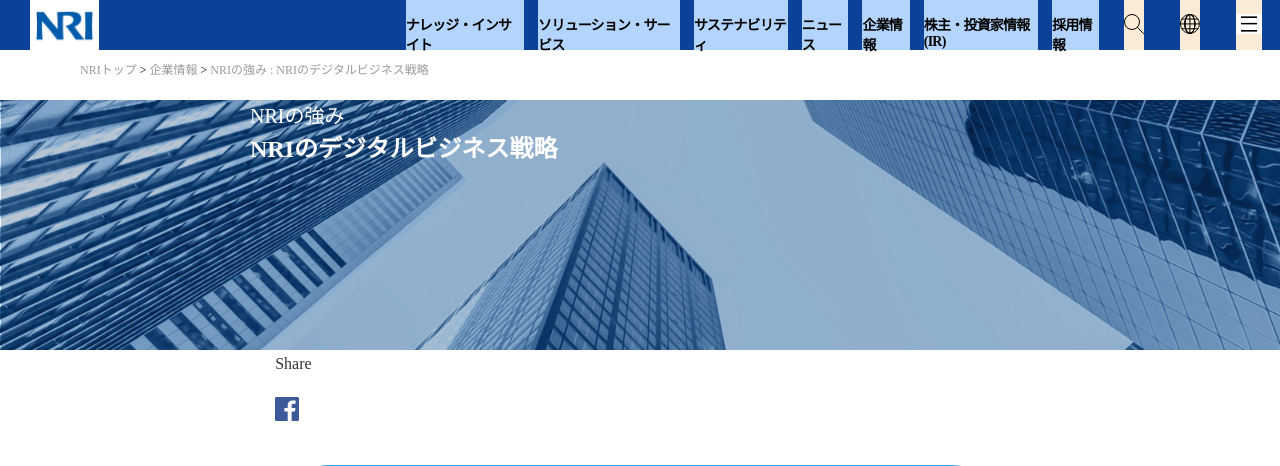
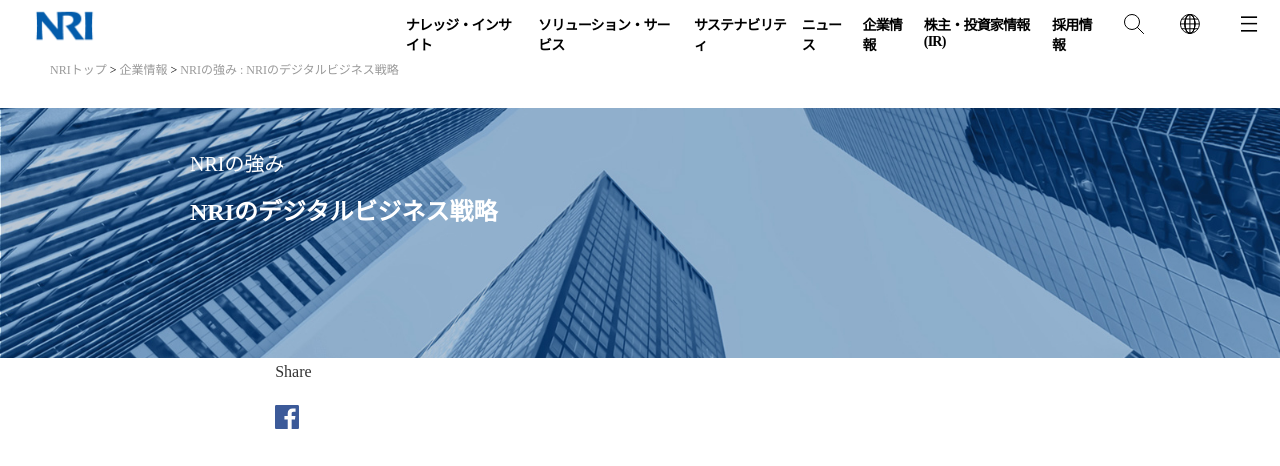
Before and after one commit to mb-c16h18n3scl31985/yumi-takahashi, a PHP site: page / in a window 1280 px wide. Shown: the top 466 px of the page. Run offline with PHP 8.4, Linux system fonts and the light colour scheme.

Commit message:
header調整

```diff
--- a/index.html
+++ b/index.html
@@ -15,9 +15,9 @@
     <link rel="icon" href="images/symbol/favicon.ico">
 </head>
 <body>
-<header class="header-fixed">
+<header>
     <nav class="global-navi">
-        <div class="display-flex">
+        <div class="display-flex header-fixed">
         <a href="#"><h1><img src="images/symbol/logo.png" alt="NRI ロゴ" class="logo"></h1></a>
         <ul class="global-navi--text">
             <li><a href="#">ナレッジ・インサイト</a></li>
--- a/stylesheet.css
+++ b/stylesheet.css
@@ -15,7 +15,7 @@ ul li {
     width: 100%;
     height: 50px;
     z-index: 2;
-    background-color: #0c419a;
+    background-color: #fff;
 }
 
 .header-fixed .logo {
@@ -37,12 +37,10 @@ ul li {
 .global-navi ul.global-navi--text li {
     margin: 0 7px;
     letter-spacing: -0.05em;
-    background-color: #b3d4fc;
 }
 
 .global-navi ul.global-navi--image li {
     margin: 0 18px;
-    background-color: antiquewhite;
 }
 
 .global-navi ul li a {
@@ -54,7 +52,7 @@ ul li {
 }
 
 .global-navi ul.global-navi--text li a:hover {
-    border-bottom: blue 1px solid;
+    border-bottom: #0c419a 2px solid;
 }
 
 .global-navi ul li img {
@@ -65,7 +63,7 @@ ul li {
 /* breadcrumb */
 .breadcrumb {
     display: block;
-    margin:10px 0 20px 80px;
+    margin:60px 0 30px 50px;
     font-size: 12px;
 }
 
@@ -75,7 +73,6 @@ ul li {
 
 /* article-head */
 .article-head {
-    margin-top: 100px;
     background: #fff url(images/h1_whats_2.jpg) no-repeat 0 center ;
     width: 100%;
     height: 250px;
@@ -84,7 +81,12 @@ ul li {
     object-position: 0 30px;
     position: relative;
     color: #fff;
-    padding-left: 250px;
+    padding:40px 0 0 190px;
+}
+
+
+.article-head h2 {
+    margin-top: 15px;
 }
 
 .article-head h1 {
@@ -119,7 +121,6 @@ article img {
 .article--pdf {
     display: block;
     color: #fff;
-    background-color: #005bac;
     padding: 10px 0;
     text-align: center;
     width: 300px;
```
